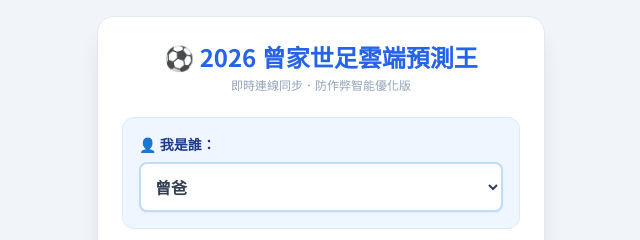
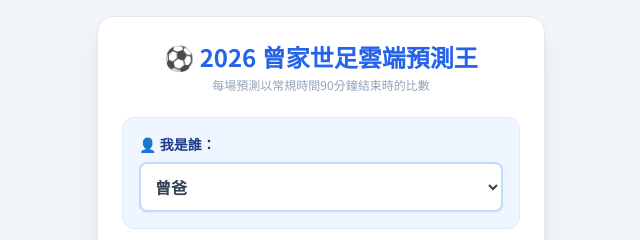
Before and after one commit to Lily-tseng/2026FIFA, a plain HTML site: page index.html in a window 1280 px wide. Shown: the top 240 px of the page, 319-959 px from the left. Drawn offline with nearby package versions, Linux system fonts and the light colour scheme; no server answers.

Commit message:
Add files via upload

```diff
--- a/index.html
+++ b/index.html
@@ -29,7 +29,7 @@
 
         <div class="text-center mb-6">
             <h1 class="text-2xl font-bold text-blue-600">⚽ 2026 曾家世足雲端預測王</h1>
-            <p class="text-slate-400 text-xs mt-1">即時連線同步．防作弊智能優化版</p>
+            <p class="text-slate-400 text-xs mt-1">每場預測以常規時間90分鐘結束時的比數</p>
         </div>
 
         <div class="mb-6 bg-blue-50 p-4 rounded-xl border border-blue-100">
```
